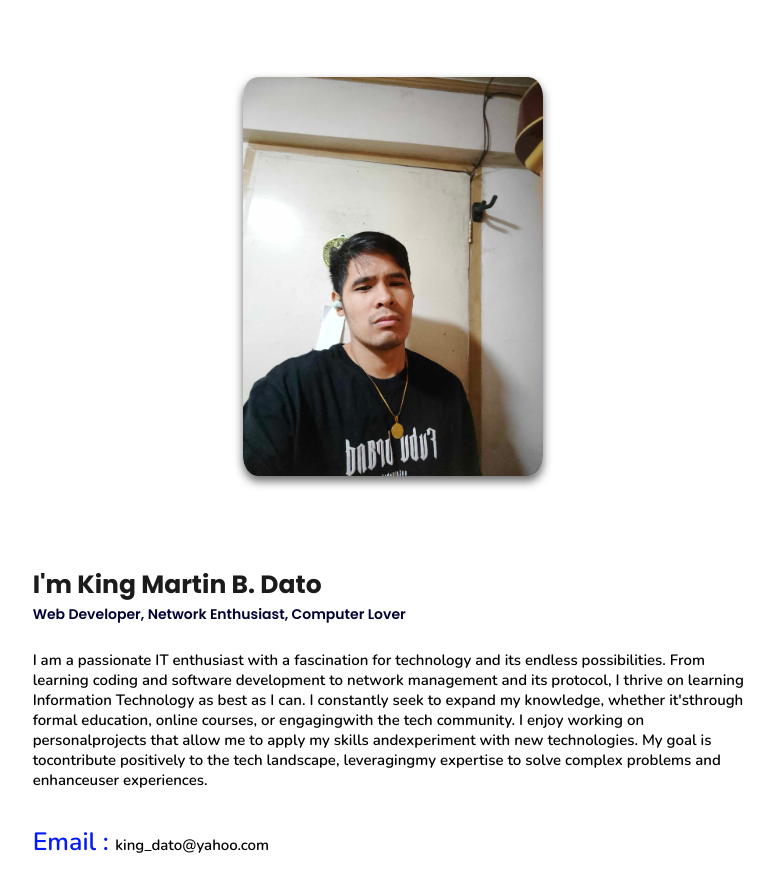
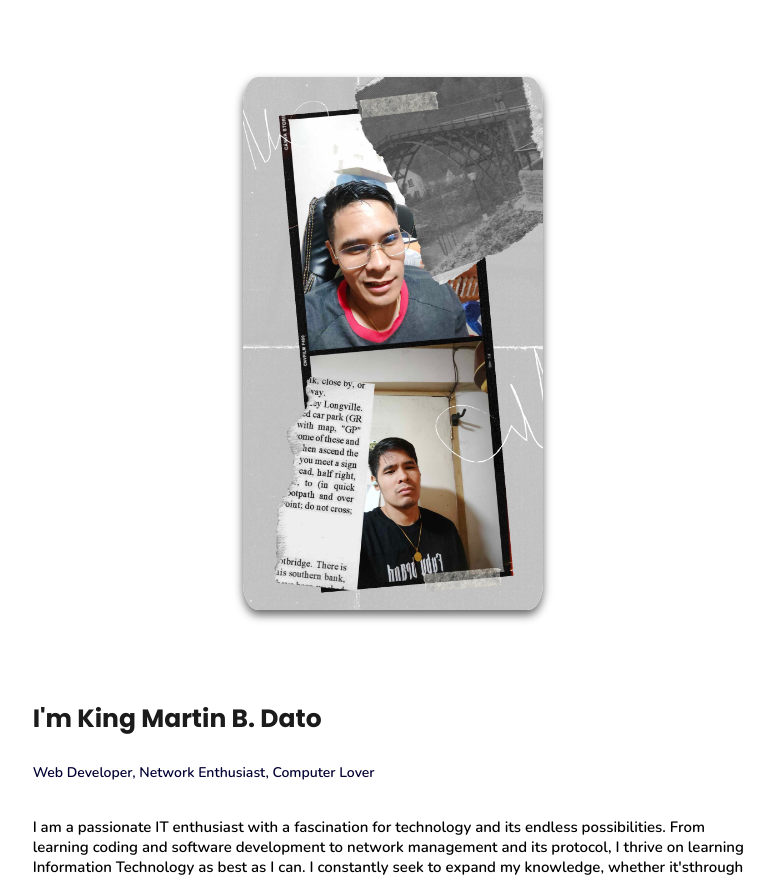
Before and after one commit to king-dato/Portfolio_Updated, a plain HTML site: page resume.html in a window 1280 px wide. Shown: the part 278-1158 px from the top of the page, without its empty margins (247-1021 px from the left). Drawn offline with nearby package versions, Linux system fonts and the light colour scheme.

Commit message:
new update for the resume.html

```diff
--- a/resume.html
+++ b/resume.html
@@ -17,14 +17,15 @@
 
       <div class="row">
         <div class="image">
-          <img draggable="false" class="tilt" src="images/1.jpg" alt="" />
+          <img draggable="false" class="tilt" src="images/5.jpg" alt="" />
         </div>
         <div class="content">
           <h3>I'm King Martin B. Dato</h3>
-          <span class="tag"
-            >Web developer, Network enthusiast, Computer Lover</span
-          >
-
+          <p>
+            <span class="tag"
+              >Web developer, Network enthusiast, Computer Lover</span
+            >
+          </p>
           <p>
             I am a passionate IT enthusiast with a fascination for technology
             and its endless possibilities. From learning coding and software
```
Also changed, not shown: images/5.jpg (added).
